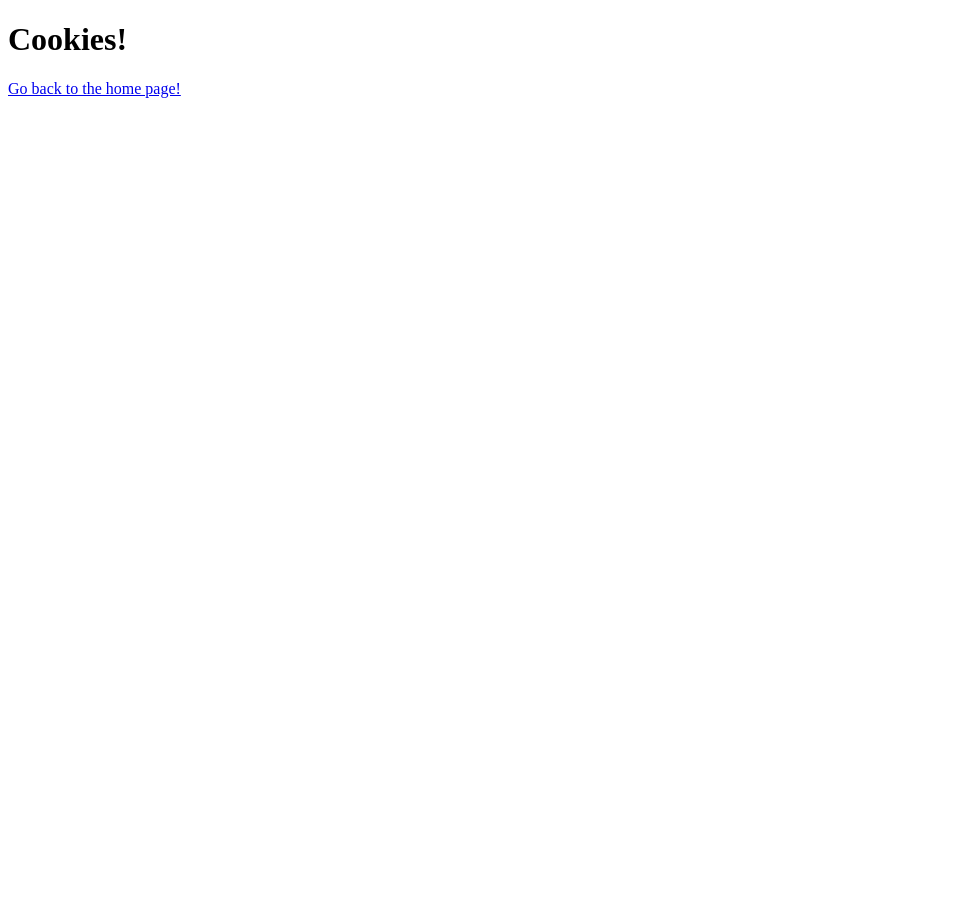
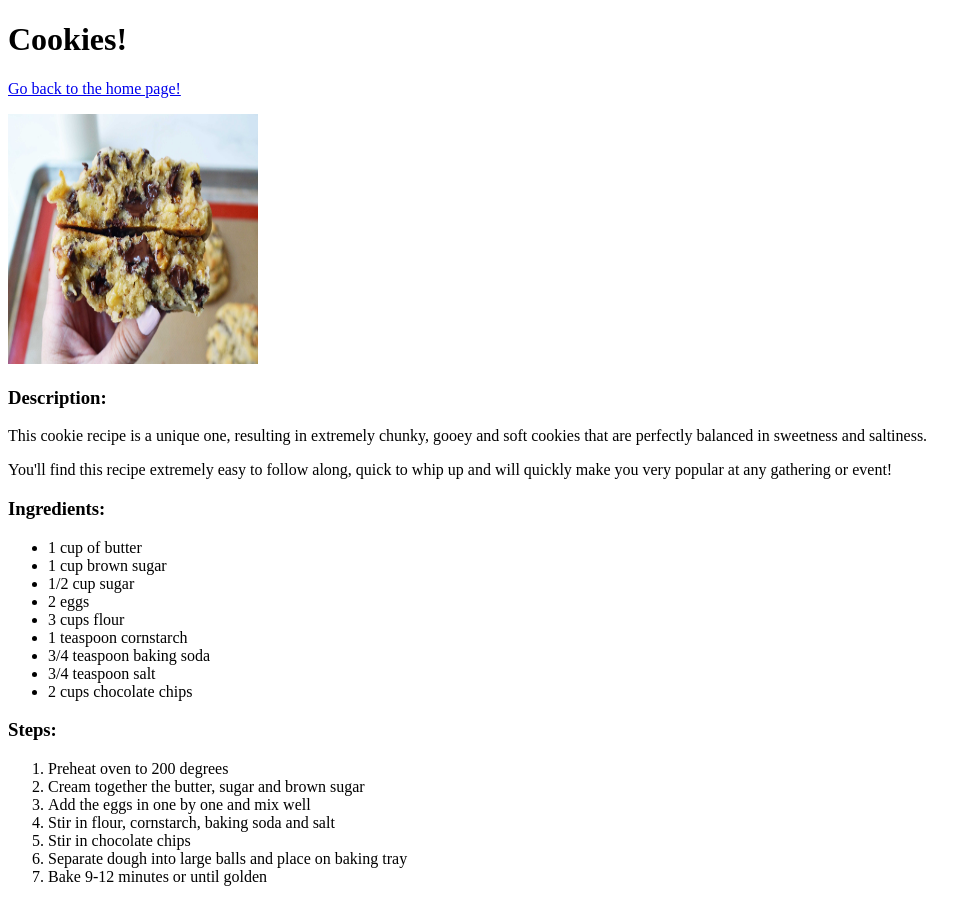
Before and after one commit to Aneri-Shah/odin-recipes, a plain HTML site: page recipes/cookies.html in a window 1280 px wide. Shown: the whole page, without its empty margins (0-978 px from the left). Before the commit the page ends 800 px from the top, so only its background shows below. Drawn offline with Linux system fonts and the light colour scheme.

Commit message:
Finished the cookie recipes page, added brownies and cinnamon rolls recipe pages

```diff
--- a/recipes/cookies.html
+++ b/recipes/cookies.html
@@ -9,5 +9,34 @@
     <body>
         <h1>Cookies!</h1>
         <a href="../index.html">Go back to the home page!</a>
+        <p></p>
+        <img src="finishedcookie.jpg" alt="Baked cookie after following recipe" height="250" width="250">
+        <h3>Description:</h3>
+        <p>This cookie recipe is a unique one, resulting in extremely chunky, gooey and soft cookies that are perfectly balanced in sweetness and saltiness.</p>
+        <p>You'll find this recipe extremely easy to follow along, quick to whip up and will quickly make you very popular at any gathering or event!</p>
+
+        <h3>Ingredients:</h3>
+        <ul>
+            <li>1 cup of butter</li>
+            <li>1 cup brown sugar</li>
+            <li>1/2 cup sugar</li>
+            <li>2 eggs</li>
+            <li>3 cups flour</li>
+            <li>1 teaspoon cornstarch</li>
+            <li>3/4 teaspoon baking soda</li>
+            <li>3/4 teaspoon salt</li>
+            <li>2 cups chocolate chips</li>
+        </ul>
+
+        <h3>Steps:</h3>
+        <ol>
+            <li>Preheat oven to 200 degrees</li>
+            <li>Cream together the butter, sugar and brown sugar</li>
+            <li>Add the eggs in one by one and mix well</li>
+            <li>Stir in flour, cornstarch, baking soda and salt</li>
+            <li>Stir in chocolate chips</li>
+            <li>Separate dough into large balls and place on baking tray</li>
+            <li>Bake 9-12 minutes or until golden</li>
+        </ol>
     </body>
 </html>
```
Also changed, not shown: index.html (+5 -1 lines), recipes/brownies.html (added, +12 -0 lines), recipes/cinnamonrolls.html (added, +12 -0 lines), recipes/finishedcookie.jpg (added).
